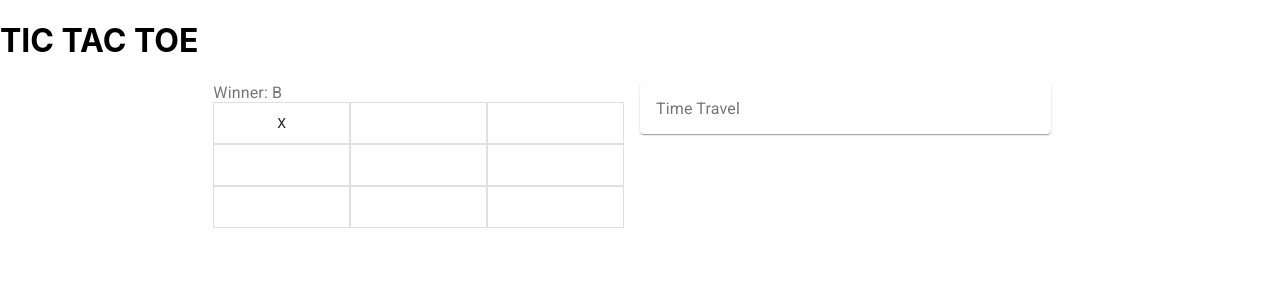
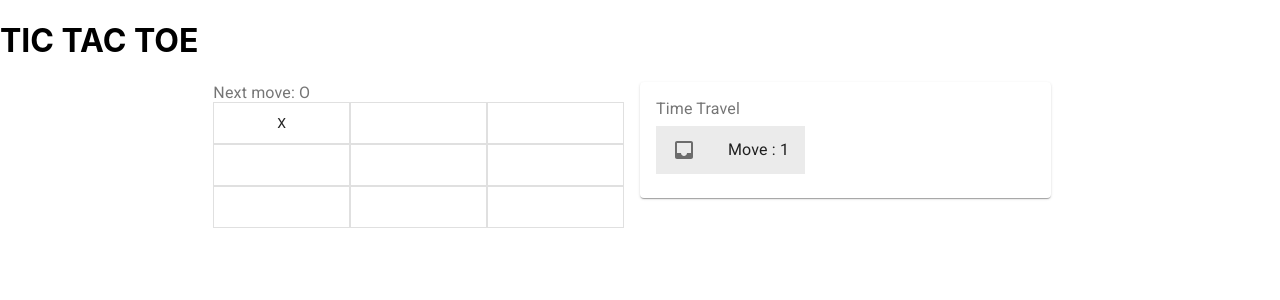
Before and after one commit to skskumbharkar/react-boot, a React (Create React App) app: page / in a window 1280 px wide. Both pictures are taken after a click on the button 281 px from the left and 122 px from the top of the page. Shown: the top 300 px of the page. Built offline with nearby package versions, Linux system fonts and the light colour scheme.

Commit message:
Lifting up of board state to game component. Added time travel view.

```diff
--- a/src/components/game/board/alert/index.tsx
+++ b/src/components/game/board/alert/index.tsx
@@ -1,4 +1,4 @@
-import React from 'react';
+import React, { useEffect } from 'react';
 import Button from '@material-ui/core/Button';
 import Dialog from '@material-ui/core/Dialog';
 import DialogActions from '@material-ui/core/DialogActions';
@@ -15,7 +15,11 @@ export const AlertDialogComponent: React.FC<AlertDialogComponentProps> = ({
     openDialog,
     message,
 }: AlertDialogComponentProps) => {
-    const [open, setOpen] = React.useState(openDialog);
+    const [open, setOpen] = React.useState<boolean>(openDialog);
+
+    useEffect(() => {
+        setOpen(openDialog);
+    }, [openDialog]);
 
     const handleClose = () => {
         setOpen(false);
--- a/src/components/game/board/index.tsx
+++ b/src/components/game/board/index.tsx
@@ -3,94 +3,19 @@ import Grid from '@material-ui/core/Grid';
 import cloneDeep from 'lodash.clonedeep';
 import { CellComponent } from 'components/game/cell';
 import FormLabel from '@material-ui/core/FormLabel';
-import { identifyWinner } from 'utils/winner';
-import { AlertDialogComponent } from './alert';
+import { BoardState, Cell, defaultCells } from '../index';
 
-export type BoardComponentProps = unknown;
-
-export type Cell = {
-    key: number;
-    value: string;
+export type BoardComponentProps = {
+    currentBoard: BoardState;
+    updateHistory: (cells: Cell[]) => void;
 };
 
-type BoardState = {
-    cells: Cell[];
-    nextMove: string;
-    nextMovePlayer: string;
-    closeGame: {
-        gameOver: boolean;
-        gameOverMessage: string;
-    };
-};
-
-const defaultCells: Cell[] = [
-    {
-        key: 1,
-        value: '',
-    },
-    {
-        key: 2,
-        value: '',
-    },
-    {
-        key: 3,
-        value: '',
-    },
-    {
-        key: 4,
-        value: '',
-    },
-    {
-        key: 5,
-        value: '',
-    },
-    {
-        key: 6,
-        value: '',
-    },
-    {
-        key: 7,
-        value: '',
-    },
-    {
-        key: 8,
-        value: '',
-    },
-    {
-        key: 9,
-        value: '',
-    },
-];
-
-export const BoardComponent: React.FC<BoardComponentProps> = () => {
-    const [boardState, setBoardState] = React.useState<Partial<BoardState>>({
-        cells: defaultCells,
-        nextMove: 'X',
-        nextMovePlayer: 'A',
-        closeGame: {
-            gameOver: false,
-            gameOverMessage: '',
-        },
-    });
-
+export const BoardComponent: React.FC<BoardComponentProps> = ({ currentBoard, updateHistory }: BoardComponentProps) => {
     const handleCellClick = (value: string, index: number) => {
-        if (value === '') {
-            const cells = cloneDeep(boardState.cells) || defaultCells;
-            cells[index].value = boardState.nextMove as string;
-            if (identifyWinner(cells)) {
-                setBoardState({
-                    closeGame: {
-                        gameOver: true,
-                        gameOverMessage: `Winner: ${boardState.nextMovePlayer}`,
-                    },
-                });
-            } else {
-                setBoardState({
-                    cells,
-                    nextMove: boardState.nextMove === 'X' ? 'O' : 'X',
-                    nextMovePlayer: boardState.nextMovePlayer === 'A' ? 'B' : 'A',
-                });
-            }
+        if (value === '' && currentBoard?.closeGame?.gameOver === false) {
+            const cells = cloneDeep(currentBoard.cells) || defaultCells;
+            cells[index].value = currentBoard.nextMove as string;
+            updateHistory(cells);
         }
     };
 
@@ -99,14 +24,14 @@ export const BoardComponent: React.FC<BoardComponentProps> = () => {
             <Grid container>
                 <Grid item>
                     <FormLabel>
-                        {boardState?.closeGame?.gameOver
-                            ? `Next move: ${boardState?.nextMove}`
-                            : `Winner: ${boardState?.nextMovePlayer}`}
+                        {currentBoard?.closeGame?.gameOver
+                            ? `Winner: ${currentBoard?.nextMovePlayer}`
+                            : `Next move: ${currentBoard?.nextMove}`}
                     </FormLabel>
                 </Grid>
             </Grid>
             <Grid container justify="center" spacing={0}>
-                {(boardState?.cells as Cell[]).map((item: Cell, index: number) => (
+                {(currentBoard?.cells as Cell[]).map((item: Cell, index: number) => (
                     <Grid item xs={4} key={`container_${item.key}`}>
                         <CellComponent
                             key={`cell_${item.key}`}
@@ -116,10 +41,6 @@ export const BoardComponent: React.FC<BoardComponentProps> = () => {
                     </Grid>
                 ))}
             </Grid>
-            <AlertDialogComponent
-                openDialog={boardState?.closeGame?.gameOver as boolean}
-                message={boardState?.closeGame?.gameOverMessage as string}
-            />
         </Grid>
     );
 };
--- a/src/components/game/index.tsx
+++ b/src/components/game/index.tsx
@@ -3,6 +3,8 @@ import { BoardComponent } from 'components/game/board';
 import Grid from '@material-ui/core/Grid';
 import { TimeTravelComponent } from 'components/time-travel';
 import { createStyles, makeStyles } from '@material-ui/core/styles';
+import { identifyWinner } from 'utils/winner';
+import { AlertDialogComponent } from './board/alert';
 
 export type GameComponentProps = unknown;
 
@@ -15,13 +17,134 @@ const useStyles = makeStyles(() =>
     }),
 );
 
+type GameState = {
+    historyBoards: BoardState[];
+    currentBoard: BoardState;
+};
+
+export type Cell = {
+    key: number;
+    value: string;
+};
+
+export type BoardState = {
+    key: number;
+    cells: Cell[];
+    nextMove: string;
+    nextMovePlayer: string;
+    closeGame: {
+        gameOver: boolean;
+        gameOverMessage: string;
+    };
+};
+
+export const defaultCells: Cell[] = [
+    {
+        key: 1,
+        value: '',
+    },
+    {
+        key: 2,
+        value: '',
+    },
+    {
+        key: 3,
+        value: '',
+    },
+    {
+        key: 4,
+        value: '',
+    },
+    {
+        key: 5,
+        value: '',
+    },
+    {
+        key: 6,
+        value: '',
+    },
+    {
+        key: 7,
+        value: '',
+    },
+    {
+        key: 8,
+        value: '',
+    },
+    {
+        key: 9,
+        value: '',
+    },
+];
+
+export const defaultBoardState = {
+    key: 0,
+    cells: defaultCells,
+    nextMove: 'X',
+    nextMovePlayer: 'A',
+    closeGame: {
+        gameOver: false,
+        gameOverMessage: '',
+    },
+};
+
 export const GameComponent: React.FC<GameComponentProps> = () => {
     const classes = useStyles();
+    const [gameState, setGameState] = React.useState<Partial<GameState>>({
+        historyBoards: [],
+        currentBoard: defaultBoardState,
+    });
+
+    const updateGameHistory = (cells: Cell[], board: BoardState) => {
+        let currentBoard: BoardState;
+        if (identifyWinner(cells)) {
+            currentBoard = {
+                ...board,
+                key: (gameState.historyBoards?.length as number) + 1,
+                cells,
+                closeGame: {
+                    gameOver: true,
+                    gameOverMessage: `Winner: ${board?.nextMovePlayer as string}`,
+                },
+            };
+        } else {
+            currentBoard = {
+                ...board,
+                key: (gameState.historyBoards?.length as number) + 1,
+                cells,
+                nextMove: (board?.nextMove as string) === 'X' ? 'O' : 'X',
+                nextMovePlayer: (board?.nextMovePlayer as string) === 'A' ? 'B' : 'A',
+            };
+        }
+        setGameState({
+            currentBoard,
+            historyBoards: [...(gameState.historyBoards as BoardState[]), currentBoard as BoardState],
+        });
+    };
+
+    const updateSelectedMove = (currentBoard: BoardState) => {
+        setGameState({
+            currentBoard,
+            historyBoards: gameState.historyBoards,
+        });
+    };
 
     return (
         <Grid container justify="center" className={classes.container} spacing={2}>
-            <BoardComponent />
-            <TimeTravelComponent />
+            <BoardComponent
+                updateHistory={(cells: Cell[]) => updateGameHistory(cells, gameState.currentBoard as BoardState)}
+                currentBoard={gameState.currentBoard as BoardState}
+            />
+            <TimeTravelComponent
+                boards={gameState.historyBoards as BoardState[]}
+                updateSelectedMove={(board: BoardState) => updateSelectedMove(board)}
+            />
+            {gameState.currentBoard?.closeGame?.gameOver && (
+                <AlertDialogComponent
+                    openDialog={gameState.currentBoard?.closeGame?.gameOver as boolean}
+                    message={gameState.currentBoard?.closeGame?.gameOverMessage as string}
+                />
+            )}
         </Grid>
     );
 };
--- a/src/components/time-travel/index.tsx
+++ b/src/components/time-travel/index.tsx
@@ -3,19 +3,42 @@ import { createStyles, makeStyles, Theme } from '@material-ui/core/styles';
 import Grid from '@material-ui/core/Grid';
 import FormLabel from '@material-ui/core/FormLabel';
 import Paper from '@material-ui/core/Paper';
+import List from '@material-ui/core/List';
+import ListItem from '@material-ui/core/ListItem';
+import ListItemIcon from '@material-ui/core/ListItemIcon';
+import ListItemText from '@material-ui/core/ListItemText';
+import InboxIcon from '@material-ui/icons/Inbox';
+import { BoardState } from '../game';
 
 const useStyles = makeStyles((theme: Theme) =>
     createStyles({
+        root: {
+            width: '100%',
+            maxWidth: 360,
+            backgroundColor: theme.palette.background.paper,
+        },
         control: {
             padding: theme.spacing(2),
         },
     }),
 );
 
-export type TimeTravelComponentProps = unknown;
+export type TimeTravelComponentProps = {
+    boards: BoardState[];
+    updateSelectedMove: (board: BoardState) => void;
+};
 
-export const TimeTravelComponent: React.FC<TimeTravelComponentProps> = () => {
+export const TimeTravelComponent: React.FC<TimeTravelComponentProps> = ({
+    boards,
+    updateSelectedMove,
+}: TimeTravelComponentProps) => {
     const classes = useStyles();
+    const [selectedIndex, setSelectedIndex] = React.useState(boards.length > 0 ? boards.length - 1 : 0);
+
+    const selectMove = (event: React.MouseEvent<HTMLDivElement, MouseEvent>, index: number) => {
+        setSelectedIndex(index);
+        updateSelectedMove(boards[index]);
+    };
 
     return (
         <Grid item xs={4}>
@@ -23,6 +46,25 @@ export const TimeTravelComponent: React.FC<TimeTravelComponentProps> = () => {
                 <Grid container>
                     <Grid item>
                         <FormLabel>Time Travel</FormLabel>
+                        <div className={classes.root}>
+                            <List component="nav" aria-label="list of moves">
+                                {boards.map((item: BoardState, index: number) => {
+                                    return (
+                                        <ListItem
+                                            key={item.key}
+                                            button
+                                            selected={selectedIndex === index}
+                                            onClick={(event) => selectMove(event, index)}
+                                        >
+                                            <ListItemIcon>
+                                                <InboxIcon />
+                                            </ListItemIcon>
+                                            <ListItemText primary={`Move : ${index + 1}`} />
+                                        </ListItem>
+                                    );
+                                })}
+                            </List>
+                        </div>
                     </Grid>
                 </Grid>
             </Paper>
--- a/src/utils/winner.ts
+++ b/src/utils/winner.ts
@@ -1,4 +1,4 @@
-import { Cell } from 'components/game/board';
+import { Cell } from 'components/game';
 
 // eslint-disable-next-line import/prefer-default-export
 export const identifyWinner = (cells: Cell[]): boolean => {
@@ -12,12 +12,17 @@ export const identifyWinner = (cells: Cell[]): boolean => {
         [1, 4, 7],
         [2, 5, 8],
     ];
+    let isMatchFound = false;
+    // eslint-disable-next-line consistent-return
     possibleMatchWinner.forEach((row: number[]) => {
-        return (
+        if (isMatchFound) {
+            return true;
+        }
+        isMatchFound =
+            cells[row[0]].value !== '' &&
             cells[row[0]].value === cells[row[1]].value &&
             cells[row[1]].value === cells[row[2]].value &&
-            cells[row[0]].value === cells[row[2]].value
-        );
+            cells[row[0]].value === cells[row[2]].value;
     });
-    return false;
+    return isMatchFound;
 };
```
